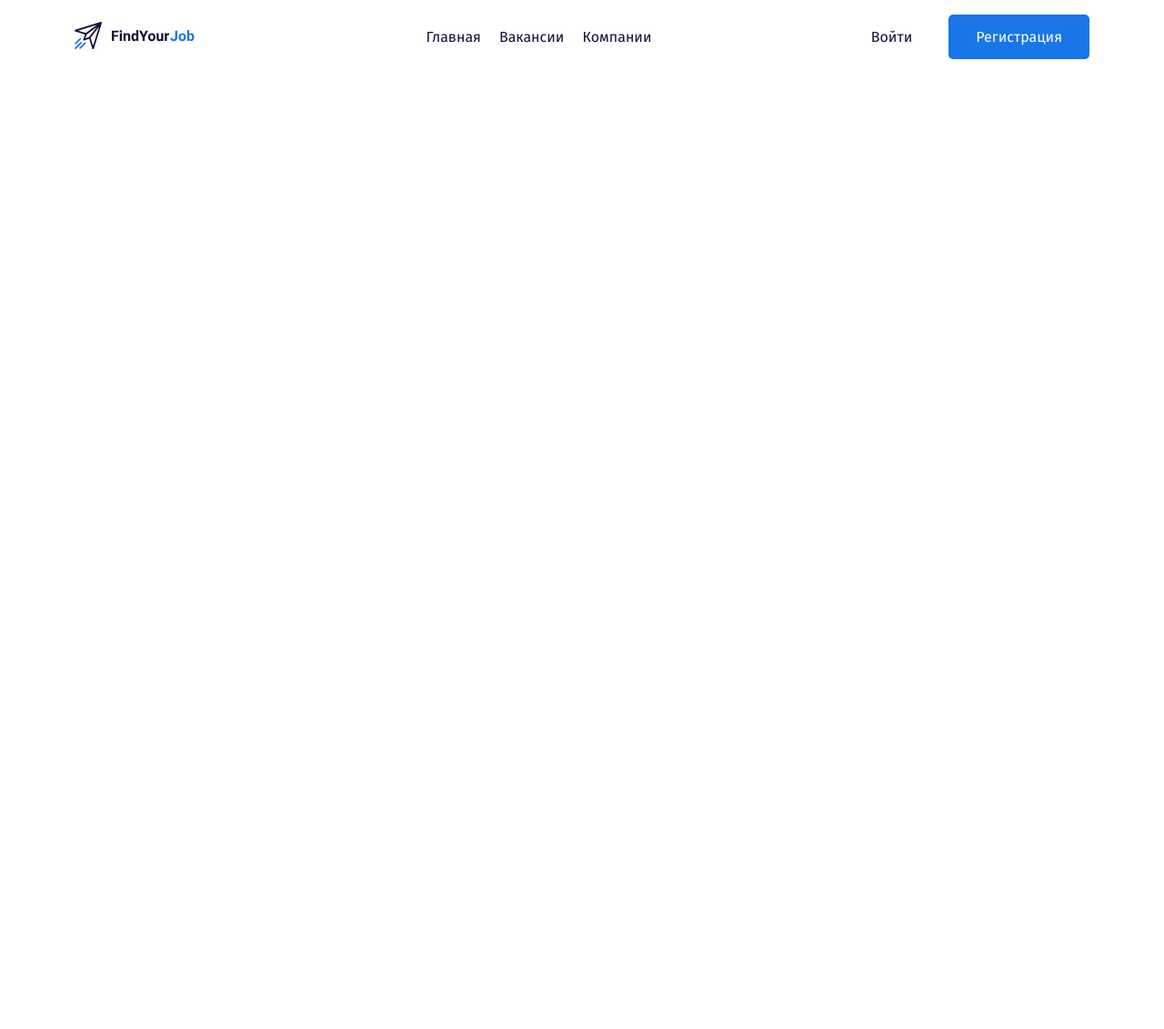
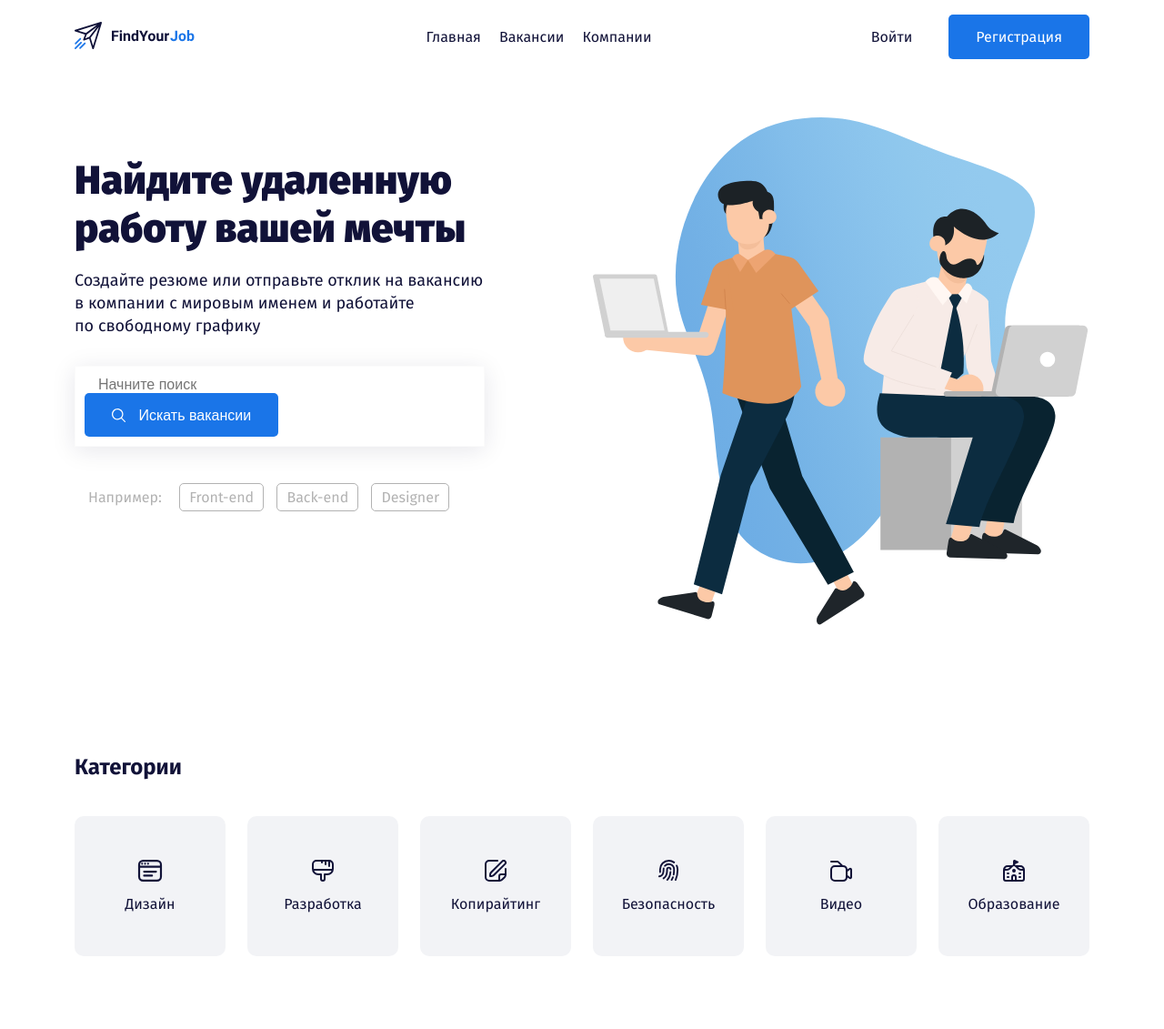
Before and after one commit to Irsn11/FindYourJob, a plain HTML site: page index.html in a window 1280 px wide. Shown: the whole page at 91% size. Before the commit the page ends 800 px from the top, so only its background shows below. Drawn offline with Linux system fonts and the light colour scheme.

Commit message:
Add files via upload

```diff
--- a/css/null.css
+++ b/css/null.css
@@ -1,18 +1,17 @@
-a{
+a {
 	color: inherit;
 	text-decoration: none;
 }
-	body{
+body {
 	margin: 0px;
 }
-ul{
+ul {
 	line-height: 0px;
 	padding: 0;
 	margin: 0;
 }
-ul{
+ul {
 	list-style: none;
-
 }
 html {
 	box-sizing: border-box;
@@ -22,3 +21,7 @@ ul{
 *:after {
 	box-sizing: inherit;
 }
+button {
+	border: none;
+	font-size: inherit;
+}
--- a/css/style.css
+++ b/css/style.css
@@ -1,24 +1,117 @@
-body{
-	font-family: 'Fira Sans', sans-serif;
+.head {
+	background: #f2f3f6;
+}
+body {
+	font-family: "Fira Sans", sans-serif;
 	font-size: 16px;
 	color: #111238;
 }
 
-.menu__item:not(:last-child){
+.menu__item:not(:last-child) {
 	margin-right: 20px;
 }
-.header__link{
+.header__link {
 	margin-right: 30px;
 	padding: 10px;
 }
-.btn{
+.btn {
 	display: inline-block;
 	text-align: center;
 	padding: 15px 30px;
-	background: #1A75E8;
-  border-radius: 5px;
+	background: #1a75e8;
+	border-radius: 5px;
+	color: #ffffff;
+}
 
+.hero__title {
+	font-weight: 900;
+	font-size: 44px;
+	margin-bottom: 15px;
+	margin-top: 43px;
+}
 
- color: #FFFFFF;
+.hero__text {
+	font-size: 18px;
+	line-height: 140%;
+	margin-bottom: 30px;
+}
 
+.imput-group {
+	flex-wrap: wrap;
+	background: #ffffff;
+	border: 1px solid rgba(209, 209, 209, 0.1);
+	box-shadow: 0px 4px 25px rgba(15, 17, 56, 0.1);
+	padding: 10px;
+	margin-bottom: 25px;
 }
+
+.input {
+	background: #ffffff;
+	border: none;
+	flex-grow: 1;
+	font-size: 16px;
+	line-height: 19px;
+	padding: 0 15px;
+	margin-right: 10px;
+}
+.input:focus {
+	outline: 1px dotted gray;
+}
+.button {
+	min-width: 211px;
+}
+
+.button img {
+	padding-right: 10px;
+	vertical-align: middle;
+}
+
+.button__text {
+	vertical-align: middle;
+}
+
+.tags-lable {
+	margin-right: 15px;
+}
+
+.tags-group {
+	color: #b2b2b2;
+	margin-left: 15px;
+}
+.tags-group a:not(:last-child) {
+	margin-right: 10px;
+	margin-top: 15px;
+}
+
+.tags-group a {
+	display: inline-block;
+	border: 1px solid #b2b2b2;
+	border-radius: 5px;
+	padding: 5px 10px;
+}
+.section {
+	padding: 70px 0px 80px 0px;
+}
+.section__title {
+	margin-bottom: 40px;
+}
+
+.card {
+	color: #111238;
+	background-color: #f2f3f6;
+	border-radius: 10px;
+	transition: background 0.2s, color 0.2s;
+}
+
+.card:hover {
+	background-color: #1a75e8;
+	color: #ffffff;
+}
+.card__icon {
+	fill: #111238;
+	margin-bottom: 15px;
+	transition: fill 0.2s;
+}
+.card:hover .card__icon {
+	fill: #ffffff;
+}
--- a/index.html
+++ b/index.html
@@ -1,5 +1,6 @@
 <!DOCTYPE html>
 <html lang="en">
+
 <head>
 	<meta charset="UTF-8">
 	<meta http-equiv="X-UA-Compatible" content="IE=edge">
@@ -9,15 +10,16 @@
 	<link rel="stylesheet" href="./css/null.css">
 	<link rel="stylesheet" href="./css/style.css">
 	<link rel="preconnect" href="https://fonts.gstatic.com">
-<link href="https://fonts.googleapis.com/css2?family=Fira+Sans:wght@400;700;900&display=swap" rel="stylesheet">
+	<link href="https://fonts.googleapis.com/css2?family=Fira+Sans:wght@400;700;900&display=swap" rel="stylesheet">
 </head>
+
 <body>
-	<header class="header">
+	<header class="header pb-5">
 		<div class="container">
 			<div class="row align-items-center py-3">
 				<div class="col-2">
 					<a href="/" class="header__logo">
-					<img src="./img/logo.svg" alt="logo"></a>
+						<img src="./img/logo.svg" alt="logo"></a>
 				</div>
 				<div class="col d-flex align-items-center justify-content-center ">
 					<nav>
@@ -33,8 +35,90 @@
 					<a href="" class="header__primary btn">Регистрация</a>
 				</div>
 			</div>
+			<div class="row pt-5">
+				<div class="col-5">
+					<h1 class="hero__title">Найдите удаленную работу вашей мечты</h1>
+					<p class="hero__text">Создайте резюме или отправьте отклик на вакансию в&nbsp;компании с мировым именем и
+						работайте <br> по свободному графику</p>
+					<div class="imput-group d-flex">
+
+						<input type="text" class="input" placeholder="Начните поиск"></input>
+						<button class="button btn">
+							<img src="./img/search.svg" alt="icon:search">
+							<span class="button__text">Искать вакансии</span>
+						</button>
+					</div>
+					<div class="tags-group">
+						<span class="tags-lable">Например:</span>
+						<a href="#" class="tag">Front-end</a>
+						<a href="#" class="tag">Back-end</a>
+						<a href="#" class="tag">Designer</a>
+					</div>
+				</div>
+				<div class="col-6 offset-1">
+					<img src="./img/hero-image.svg" alt="hero-image" class="hero__image">
+				</div>
+			</div>
 		</div>
 		<!-- /.contaient -->
 	</header>
+	<section class="section">
+		<div class="container">
+			<h2 class="section__title">Категории</h2>
+			<div class="row">
+				<div class="col-2">
+					<a href="#" class="card d-flex flex-column align-items-center p-5">
+						<svg class="card__icon" height="24">
+							<use href="./img/icons.svg#1"></use>
+						</svg>
+						<span class="card__text">Дизайн</span>
+					</a>
+				</div>
+				<div class="col-2">
+					<a href="#" class="card d-flex flex-column align-items-center p-5">
+						<svg class="card__icon" height="24">
+							<use href="./img/icons.svg#2"></use>
+						</svg>
+						<span class="card__text">Разработка</span>
+					</a>
+				</div>
+				<div class="col-2">
+					<a href="#" class="card d-flex flex-column align-items-center p-5">
+						<svg class="card__icon" height="24">
+							<use href="./img/icons.svg#3"></use>
+						</svg>
+						<span class="card__text">Копирайтинг</span>
+					</a>
+				</div>
+				<div class="col-2">
+					<a href="#" class="card d-flex flex-column align-items-center p-5">
+						<svg class="card__icon" height="24">
+							<use href="./img/icons.svg#4"></use>
+						</svg>
+						<span class="card__text">Безопасность</span>
+					</a>
+				</div>
+				<div class="col-2">
+					<a href="#" class="card d-flex flex-column align-items-center p-5">
+						<svg class="card__icon" height="24">
+							<use href="./img/icons.svg#5"></use>
+						</svg>
+						<span class="card__text">Видео</span>
+					</a>
+				</div>
+				<div class="col-2">
+					<a href="#" class="card d-flex flex-column align-items-center p-5">
+						<svg class="card__icon" height="24">
+							<use href="./img/icons.svg#6"></use>
+						</svg>
+						<span class="card__text">Образование</span>
+					</a>
+				</div>
+			</div>
+		</div>
+
+
+	</section>
 </body>
+
 </html>
```
Also changed, not shown: img/hero-image.svg (added), img/icons.svg (added), img/search.svg (added). Lines whose indentation alone changed are shown as unchanged.
